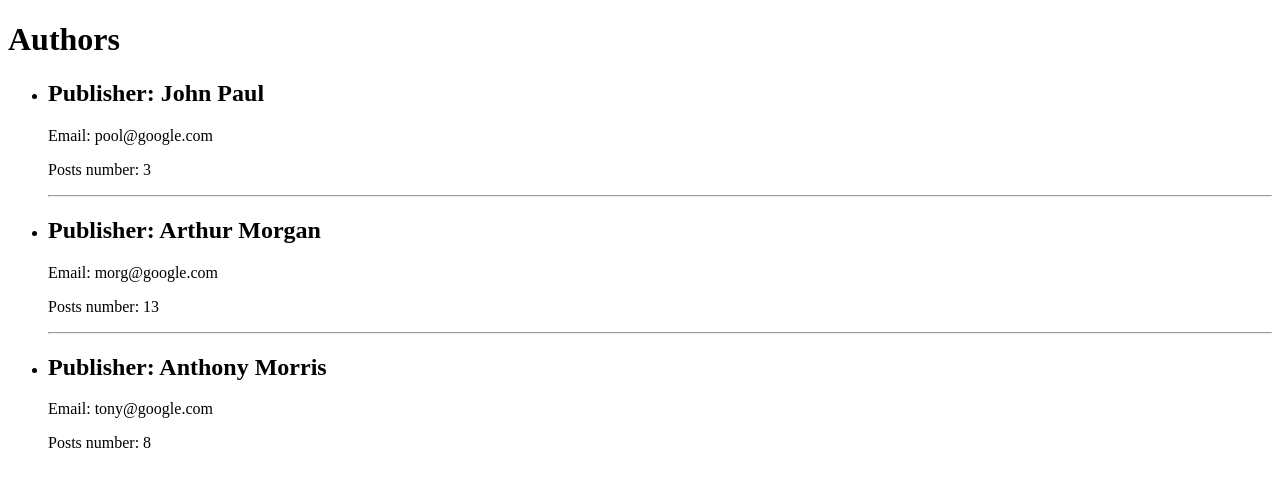
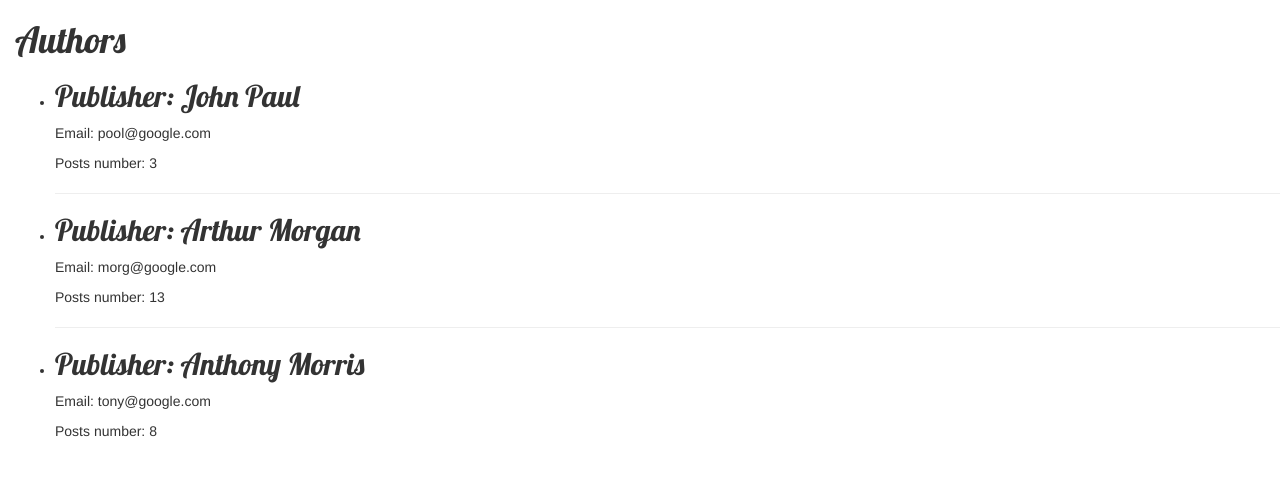
Before and after one commit to 4HARODEY/my-first-practice, a Django app: page /publishers/ in a window 1280 px wide. Shown: the top 487 px of the page. Run offline with Django 5.2, Linux system fonts and the light colour scheme; some libraries are stand-ins or nearby versions.

Commit message:
Add style at publishers page

```diff
--- a/blog/templates/blog/publishers.html
+++ b/blog/templates/blog/publishers.html
@@ -1,8 +1,13 @@
 <!DOCTYPE html>
 <html lang="en">
+{% load static %}
 <head>
     <meta charset="UTF-8">
     <title>Authors page</title>
+    <link rel="stylesheet" href="//maxcdn.bootstrapcdn.com/bootstrap/3.2.0/css/bootstrap.min.css">
+        <link rel="stylesheet" href="//maxcdn.bootstrapcdn.com/bootstrap/3.2.0/css/bootstrap-theme.min.css">
+        <link href="https://fonts.googleapis.com/css?family=Lobster&subset=latin,cyrillic" rel="stylesheet" type="text/css">
+        <link rel="stylesheet" href="{% static 'css/blog.css' %}">
 </head>
 <body>
 <h1>Authors</h1>
```
